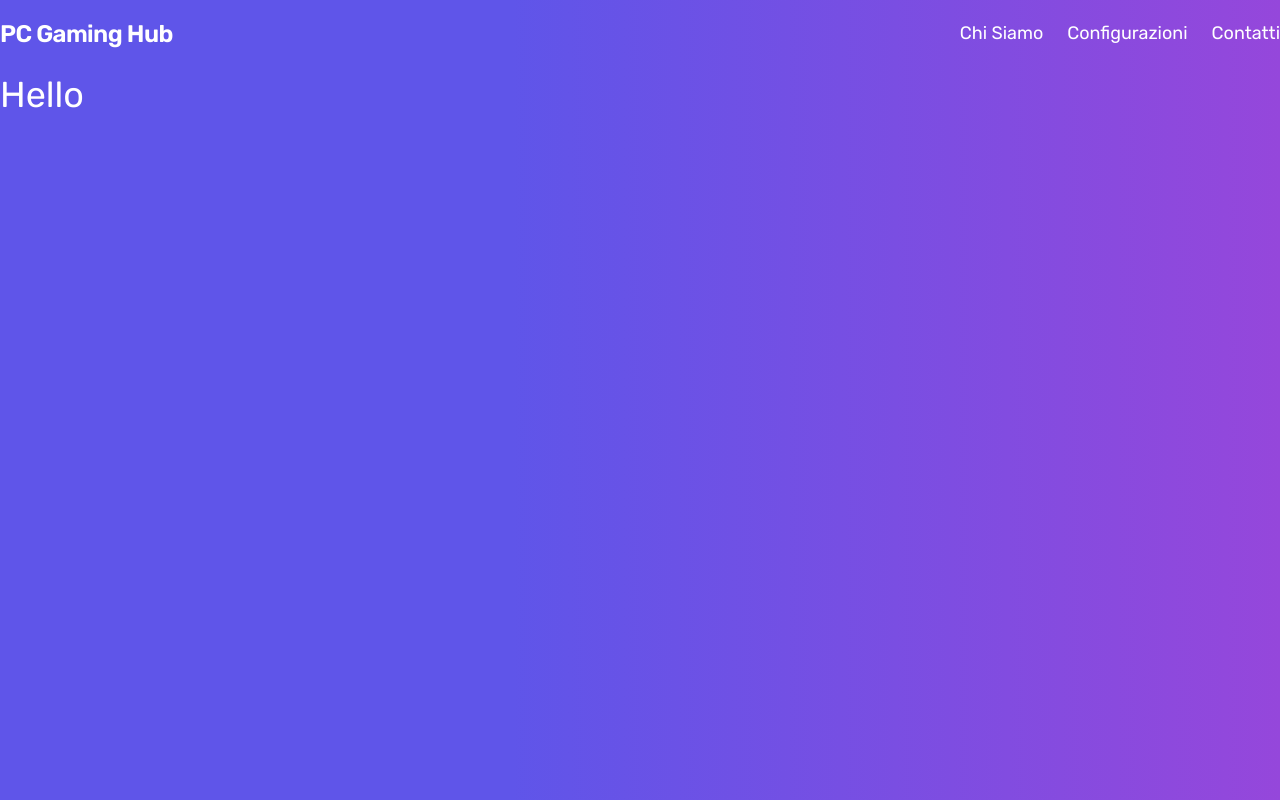
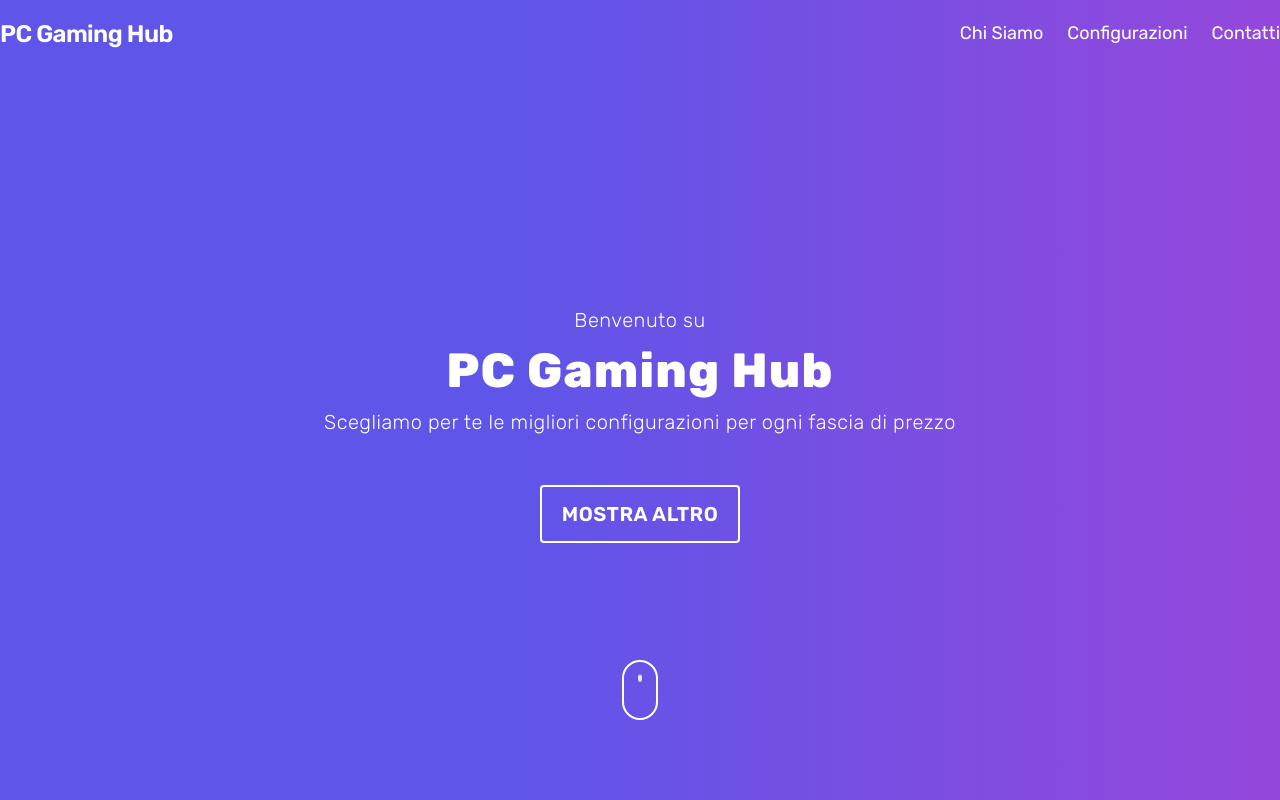
Before and after one commit to albizan/pcgaminghub_frontend, a Next.js app: page / in a window 1280 px wide. Built offline with nearby package versions, Linux system fonts and the light colour scheme.

Commit message:
Add MouseScroll to landing fullpage background

```diff
--- a/components/FullpageLanding/FullpageLanding.tsx
+++ b/components/FullpageLanding/FullpageLanding.tsx
@@ -1,16 +1,35 @@
 import classNames from "classnames";
 import styles from "./styles.module.css";
+
+import Container from "../../layouts/Container";
+
 import Navbar from "../Navbar";
-import Container from "../../layouts/Container";
+import MouseScroll from "../MouseScroll";
 
 export default function FullpageLanding() {
   return (
     <div className={classNames(styles.background, "h-screen w-full relative bg-red-400")}>
-      <Container>
-        <Navbar landing={true} />
-      </Container>
-
-      <div className="text-white text-4xl">Hello</div>
+      <div className="absolute inset-0 flex items-center justify-center text-center">
+        <div className="mt-12 p-8 text-white text-xl font-thin tracking-wide border-white">
+          <h1>
+            Benvenuto su <span className="block text-5xl font-bold tracking-wide">PC Gaming Hub</span>
+          </h1>
+          <h2>Scegliamo per te le migliori configurazioni per ogni fascia di prezzo</h2>
+          <div>
+            <button className="mt-12 border-2 rounded px-5 py-3 uppercase font-semibold tracking-wide border-white hover:bg-white hover:text-indigo-600 focus:outline-none">
+              Mostra Altro
+            </button>
+          </div>
+        </div>
+        <div className="absolute top-0 w-full">
+          <Container>
+            <Navbar landing={true} />
+          </Container>
+        </div>
+        <div className="absolute bottom-0 w-full flex justify-center pb-20">
+          <MouseScroll />
+        </div>
+      </div>
     </div>
   );
 }
--- /dev/null
+++ b/components/MouseScroll/MouseScroll.tsx
@@ -0,0 +1,9 @@
+import styles from "./styles.module.css";
+
+export default function MouseScroll() {
+  return (
+    <div className={styles.mouse}>
+      <div className={styles.wheel}></div>
+    </div>
+  );
+}
--- /dev/null
+++ b/components/MouseScroll/index.ts
@@ -0,0 +1 @@
+export { default } from "./MouseScroll";
--- /dev/null
+++ b/components/MouseScroll/styles.module.css
@@ -0,0 +1,30 @@
+.mouse {
+  height: 60px;
+  width: 36px;
+  padding: 5px;
+  border: 2px solid #fff;
+  border-radius: 20px;
+  display: flex;
+  justify-content: center;
+}
+
+.wheel {
+  width: 4px;
+  height: 7px;
+  margin-top: 5px;
+  border-radius: 35%;
+  background-color: #fff;
+  animation-name: scroll;
+  animation-duration: 1.6s;
+  animation-iteration-count: infinite;
+}
+
+@keyframes scroll {
+  0% {
+    opacity: 1;
+  }
+  100% {
+    transform: translateY(20px);
+    opacity: 0;
+  }
+}
--- a/pages/index.tsx
+++ b/pages/index.tsx
@@ -5,7 +5,6 @@ import Container from "../layouts/Container";
 
 // Import components
 import FullpageLanding from "../components/FullpageLanding";
-import Navbar from "../components/Navbar";
 
 export default function Home() {
   return (
--- a/styles/globals.css
+++ b/styles/globals.css
@@ -1,4 +1,4 @@
-@import url("https://fonts.googleapis.com/css2?family=Rubik:wght@300;400;600;900&display=swap");
+@import url("https://fonts.googleapis.com/css2?family=Rubik:wght@300;400;600;800&display=swap");
 
 html,
 body {
```
